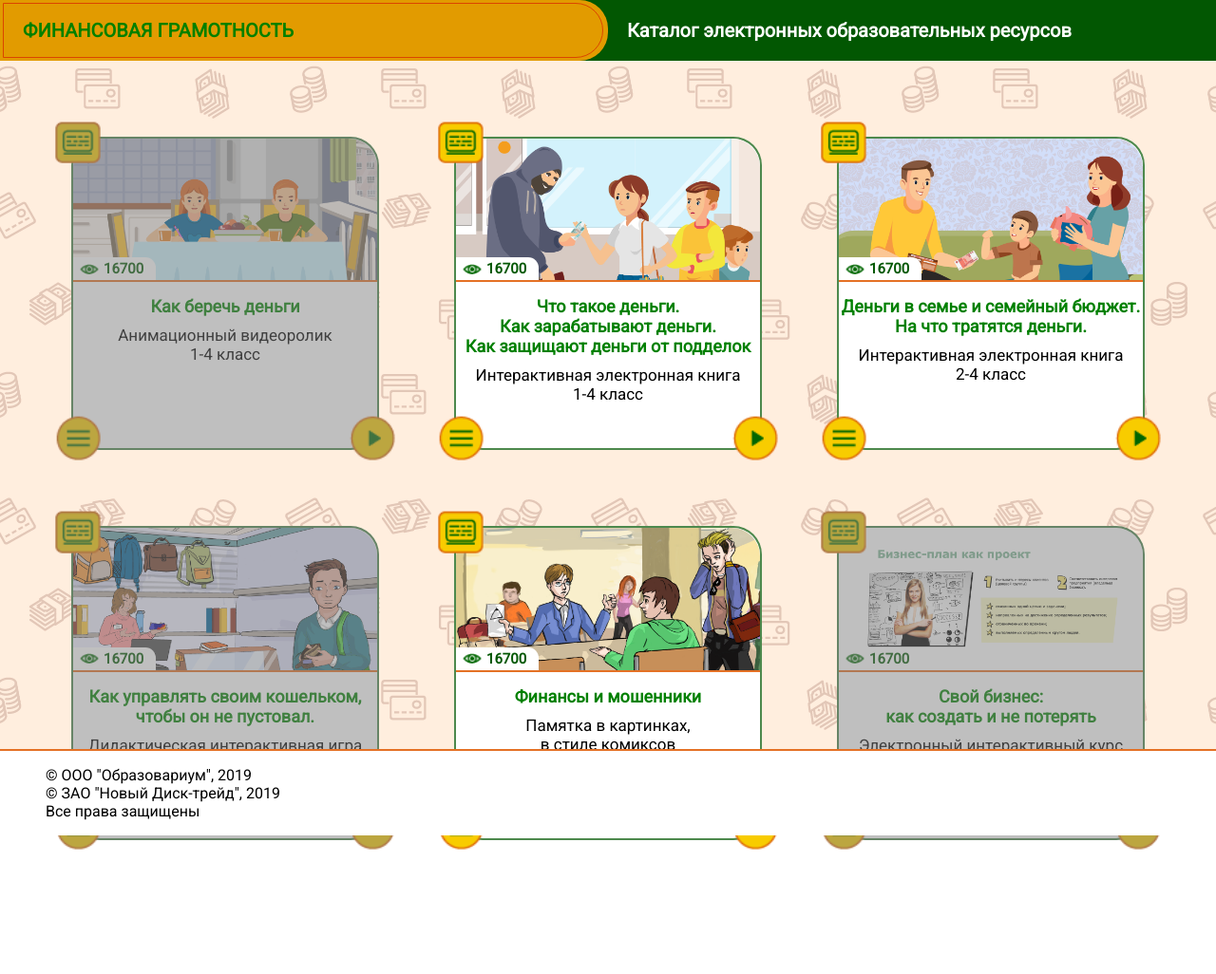
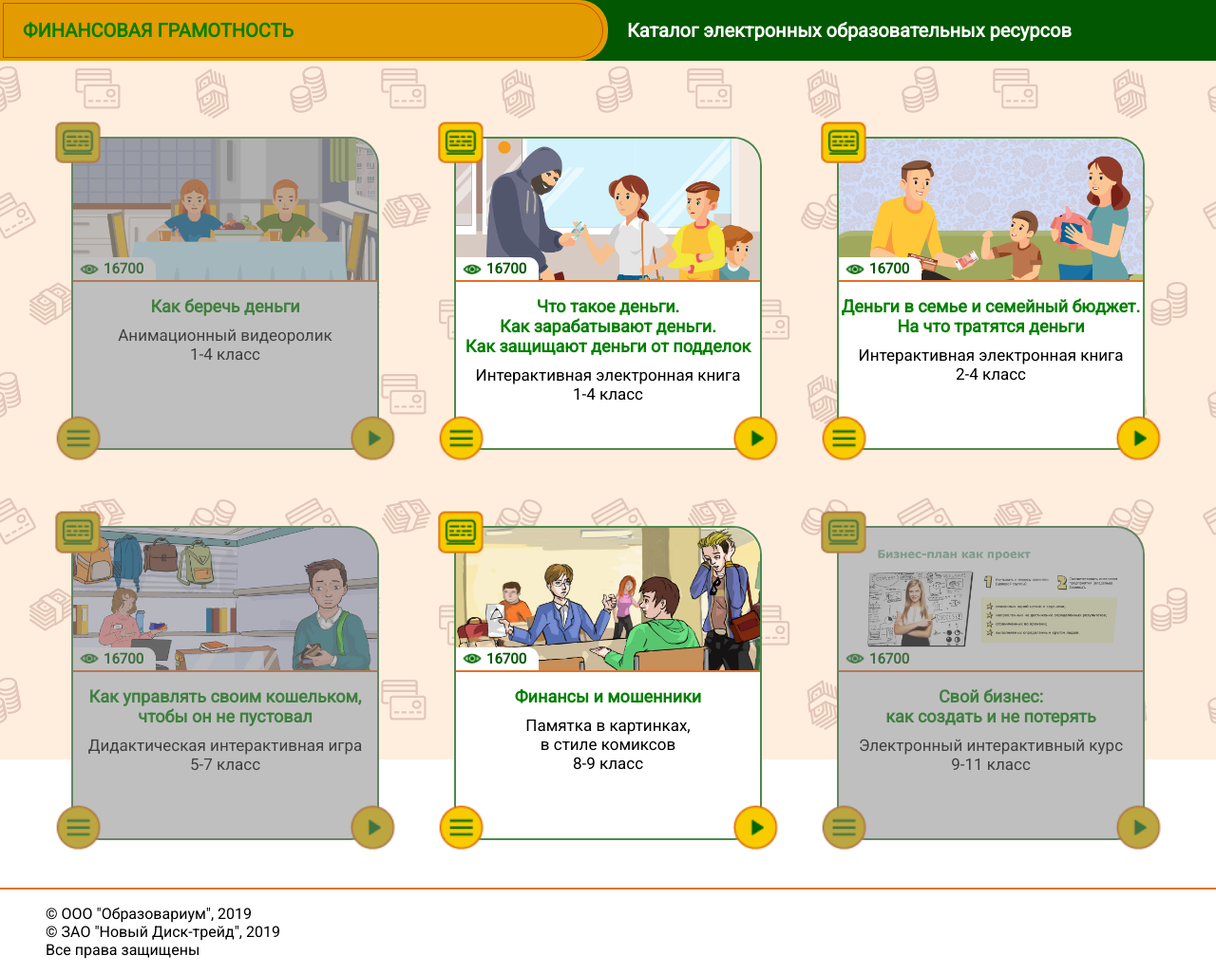
Before and after one commit to beardm4n/layout, a plain HTML site: page index.html in a window 1280 px wide. Shown: the whole page at 95% size. Before the commit the page ends 896 px from the top, so only its background shows below. Drawn offline with Linux system fonts and the light colour scheme.

Commit message:
changed absolute position to fixed in body and absolute to static in footer

```diff
--- a/index.html
+++ b/index.html
@@ -80,7 +80,7 @@
                     <div class="preview-text">
                         <span class="title">
                             Деньги в семье и семейный бюджет.<br>
-                            На что тратятся деньги.
+                            На что тратятся деньги
                         </span>
                         <span class="text">
                             Интерактивная электронная книга<br>
@@ -102,7 +102,7 @@
                     <div class="preview-text">
                         <span class="title">
                             Как управлять своим кошельком,<br>
-                            чтобы он не пустовал.
+                            чтобы он не пустовал
                         </span>
                         <span class="text">
                             Дидактическая интерактивная игра<br>
--- a/styles.css
+++ b/styles.css
@@ -3,11 +3,13 @@ body {
     margin: 0;
     display: flex;
     flex-direction: column;
+    width: 100%;
+	height: 100%;
 }
 
 body::after {
 	content: '';
-	position: absolute;
+	position: fixed;
 	left: 0;
 	top: 0;
 	right: 0;
@@ -15,8 +17,7 @@ body::after {
     z-index: -1;
     opacity: 0.7;
     filter: saturate(2.5);
-	width: 100%;
-	height: 100%;
+
 	background: url('img/pattern.png') repeat;
 }
 
@@ -211,7 +212,8 @@ img {
 }
 
 footer {
-    position: absolute;
+    margin-top: 50px;
+    position: static;
     bottom: -5rem;
     background-color: white;
     width: 100%;
```
